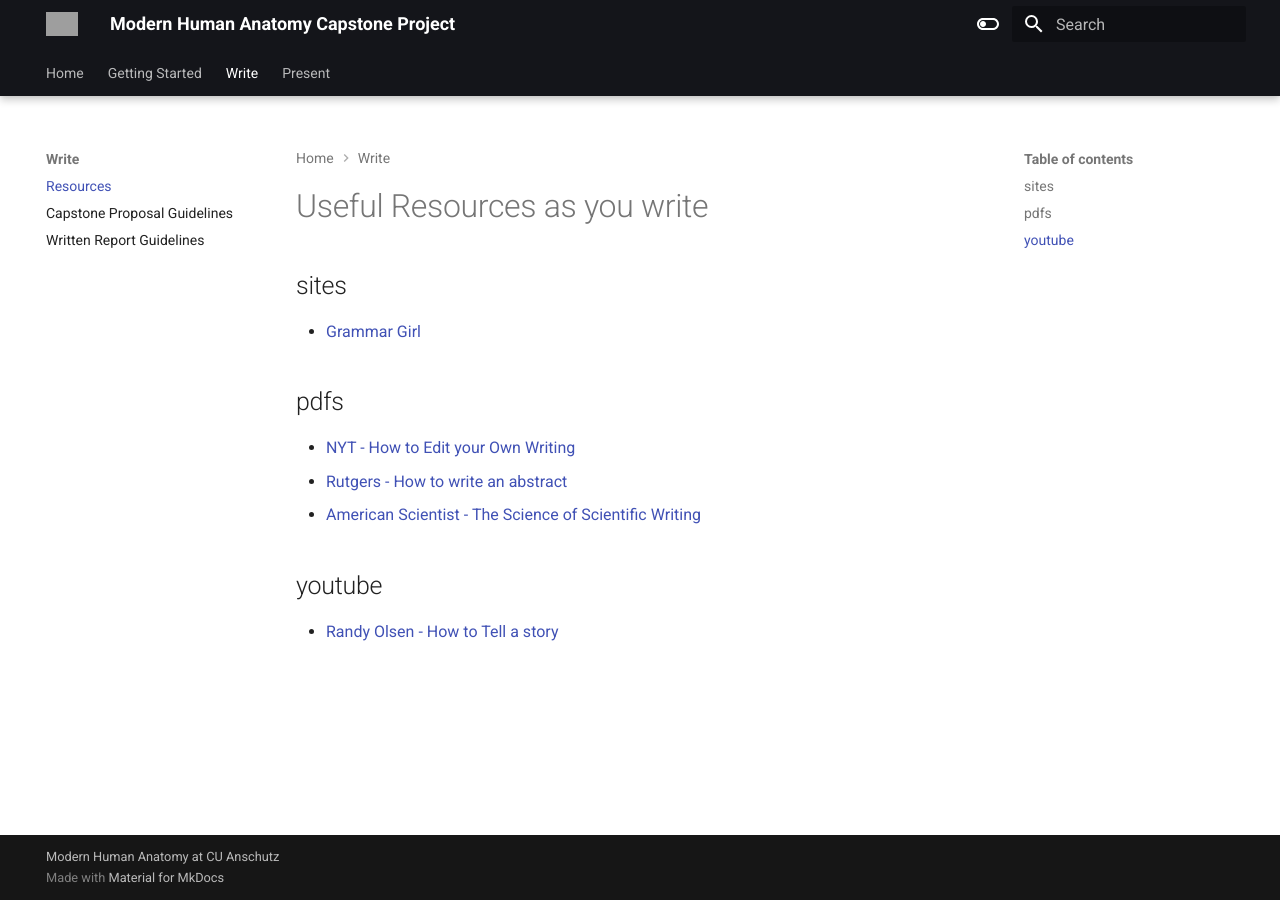
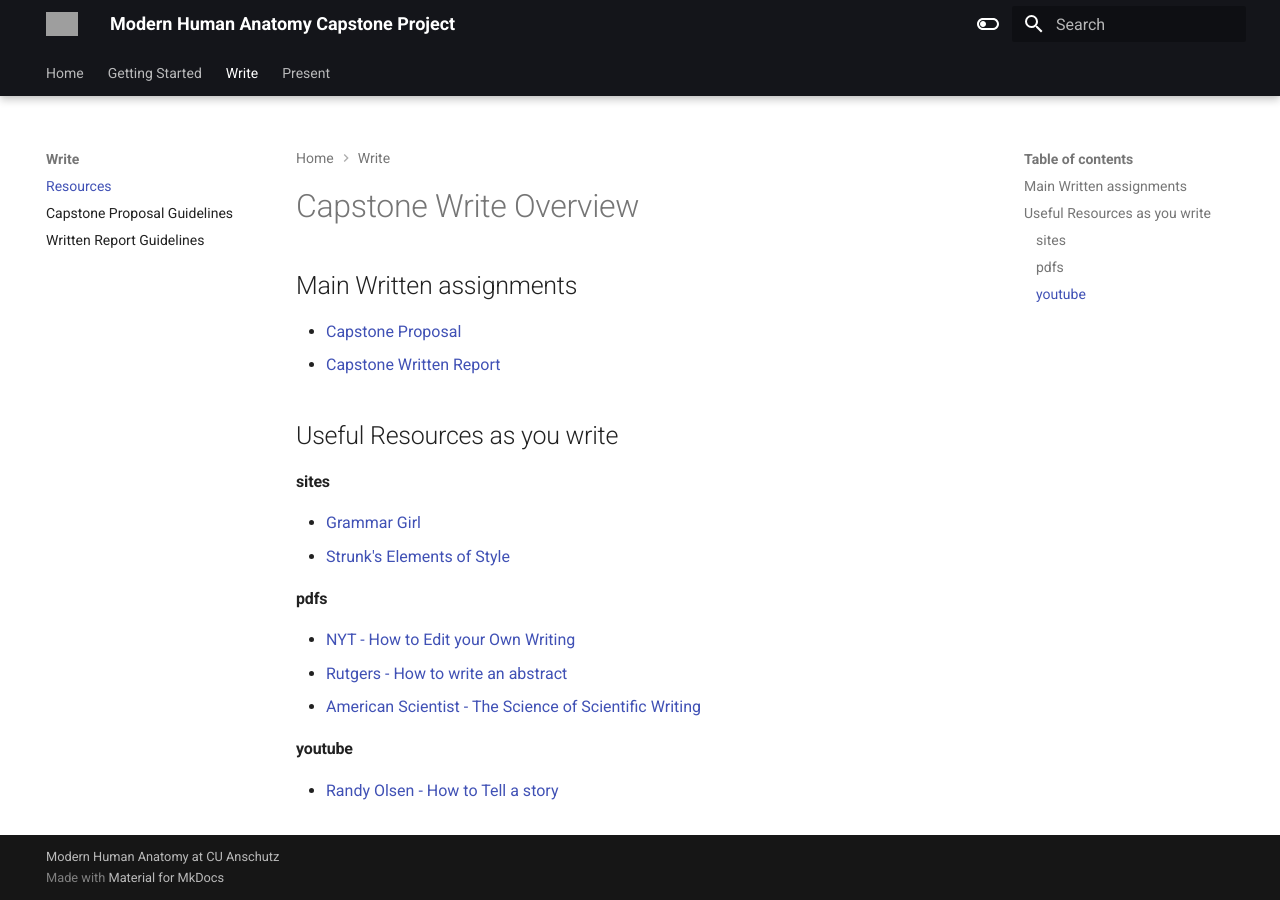
Before and after one commit to ModernHumanAnatomy/MHACapstone, an MkDocs documentation site: the page built from docs/write-resources.md, in a window 1280 px wide. Built offline with MkDocs 1.6.1 and Material for MkDocs 9.7.7, drawn with Linux system fonts in a browser that asks for light colours; grey boxes are pictures that could not be loaded.

Commit message:
More updates

```diff
--- a/docs/write-resources.md
+++ b/docs/write-resources.md
@@ -1,12 +1,20 @@
-# Useful Resources as you write
+# Capstone Write Overview
 
-## sites
+## Main Written assignments
+
+- [Capstone Proposal](capstone-proposal-guidelines.md)
+- [Capstone Written Report](written-report.guidelines.md)
+
+## Useful Resources as you write
+
+#### sites
 - [Grammar Girl](https://www.quickanddirtytips.com/grammar-girl/)
+- [Strunk's Elements of Style](https://www.bartleby.com/lit-hub/the-elements-of-style/)
 
-## pdfs
+#### pdfs
 - [NYT - How to Edit your Own Writing](assets/How-to-Edit-Your-Own-Writing-The-New-York-Times.pdf)
 - [Rutgers - How to write an abstract](assets/How%20to%20write%20an%20abstract%20Rutgers.pdf)
 - [American Scientist - The Science of Scientific Writing](assets/The-Science-of-Scientific-Writing»American-Scientist.pdf)
 
-## youtube
+#### youtube
 - [Randy Olsen - How to Tell a story](https://www.youtube.com/watch?v=ERB7ITvabA4)
--- a/mkdocs.yml
+++ b/mkdocs.yml
@@ -11,6 +11,7 @@ nav:
     - Capstone Proposal Guidelines: capstone-proposal-guidelines.md
     - Written Report Guidelines: written-report-guidelines.md
   - Present:
+    - Overview: present-overview.md
     - Scientific Poster Tips: making-a-scientific-poster.md
     - Capstone Poster Guidelines: MHA-poster-guidelines.md
 
```
Also changed, not shown: docs/present-overview.md (added, +6 -0 lines), docs/written-report-guidelines.md (+2 -1 lines).
